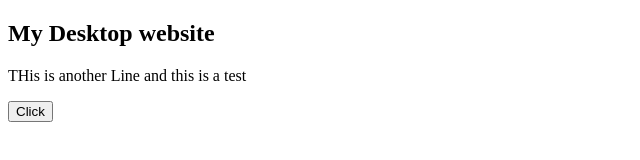
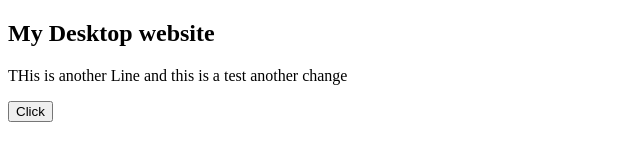
Before and after one commit to Nafis220/my-second-webssite, a plain HTML site: page index.html in a window 1280 px wide. Shown: the whole page, without its empty margins (0-640 px from the left). Drawn offline with Linux system fonts and the light colour scheme.

Commit message:
New Changes

```diff
--- a/index.html
+++ b/index.html
@@ -7,7 +7,7 @@
 </head>
 <body>
     <h2>My Desktop website</h2>
-    <section><p>THis is another Line and this is a test</p>
+    <section><p>THis is another Line and this is a test another change</p>
 
     </section>
     <button>Click</button>
```
